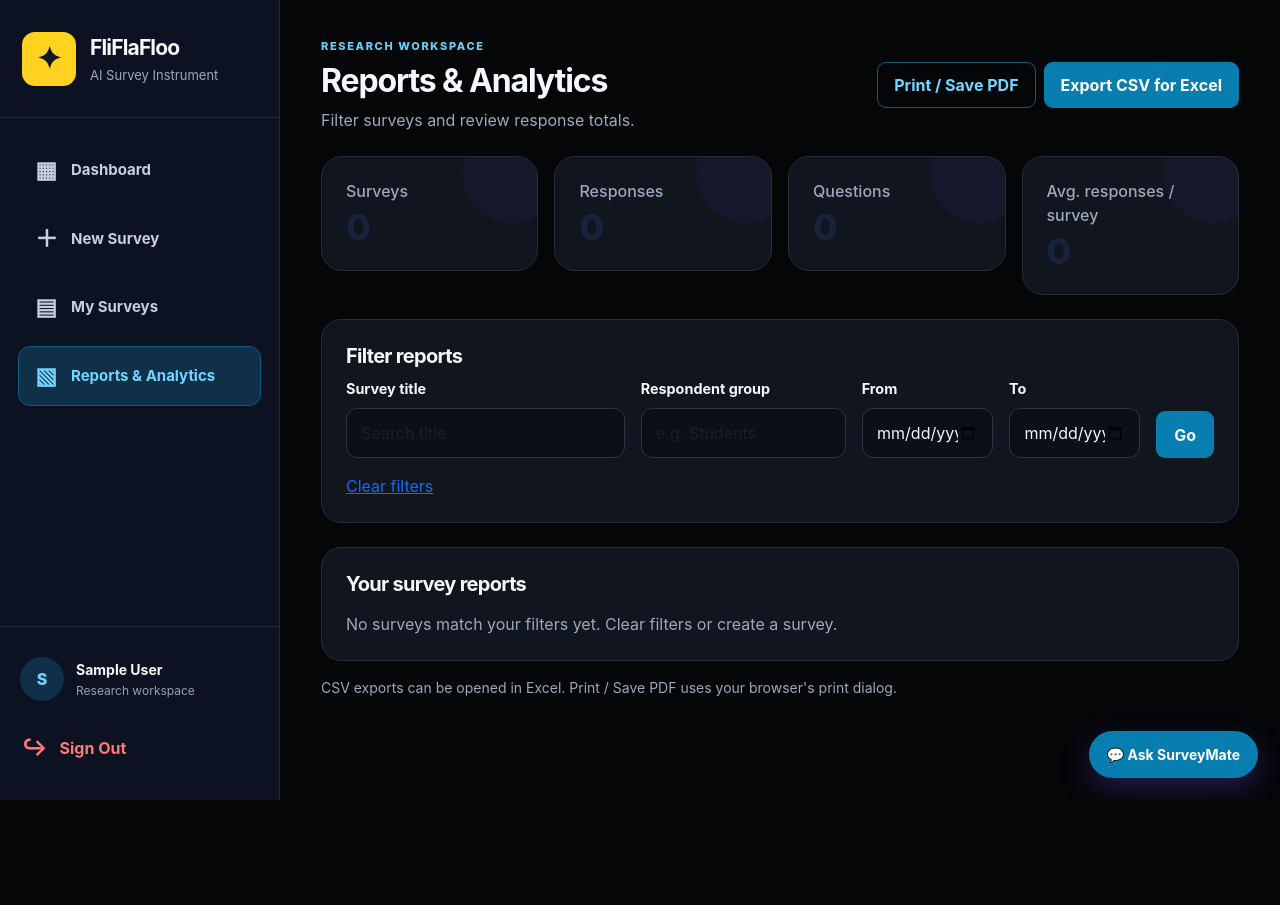
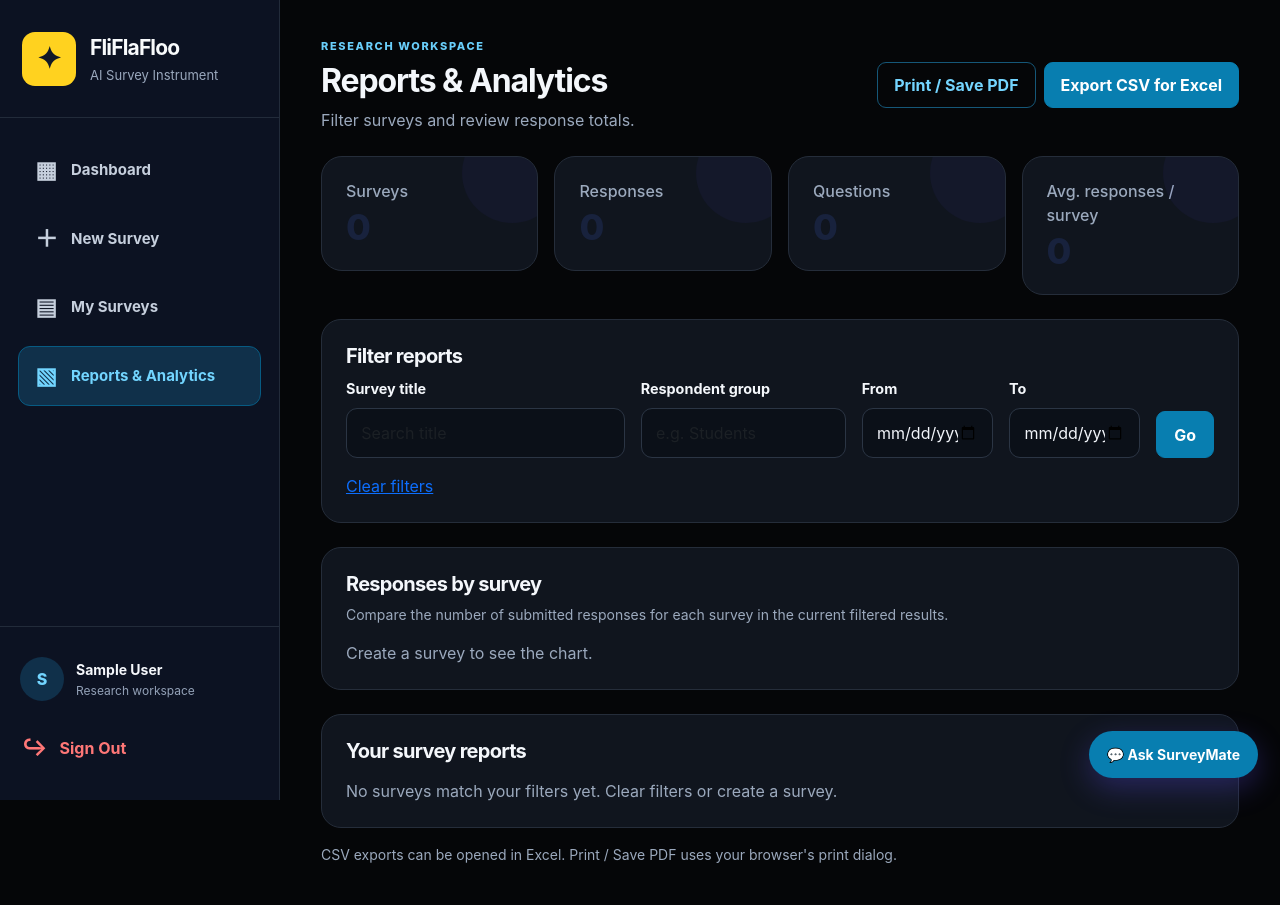
Before and after one commit to myhkaong-stack/FliFlaFloo, a Flask app: page /reports in a window 1280 px wide. Before the commit the page ends 800 px from the top, so only its background shows below. Run offline with Flask 3, Linux system fonts and the light colour scheme; the visitor is signed in with stand-in values (Sample User, id 1); some libraries are stand-ins or nearby versions.

Commit message:
Add survey comparison bar chart to reports

```diff
--- a/ai-survey-instrument/templates/reports.html
+++ b/ai-survey-instrument/templates/reports.html
@@ -19,6 +19,27 @@
 <div class="col-md-2"><label class="form-label" for="end_date">To</label><input class="form-control" type="date" id="end_date" name="end_date" value="{{ end_date }}"></div>
 <div class="col-md-1 d-grid"><button class="btn btn-primary" type="submit">Go</button></div><div class="col-12"><a href="{{ url_for('reports') }}">Clear filters</a></div>
 </form></div></div>
+<div class="card border-0 shadow-sm mb-4">
+  <div class="card-body p-4">
+    <h2 class="h5 fw-bold">Responses by survey</h2>
+    <p class="small text-secondary">Compare the number of submitted responses for each survey in the current filtered results.</p>
+    {% if survey_summaries %}<div style="height:320px"><canvas id="surveyResponsesChart" aria-label="Bar chart comparing responses by survey"></canvas></div>{% else %}<p class="text-secondary mb-0">Create a survey to see the chart.</p>{% endif %}
+  </div>
+</div>
+<script src="https://cdn.jsdelivr.net/npm/chart.js@4.4.4/dist/chart.umd.min.js"></script>
+<script>
+document.addEventListener("DOMContentLoaded", function () {
+  const canvas = document.getElementById("surveyResponsesChart");
+  if (!canvas) return;
+  const labels = {{ survey_summaries|map(attribute='survey.title')|list|tojson }};
+  const counts = {{ survey_summaries|map(attribute='responses')|list|tojson }};
+  new Chart(canvas, {
+    type: "bar",
+    data: {labels: labels, datasets: [{label: "Responses", data: counts, backgroundColor: "#5b6ee1", borderRadius: 6}]},
+    options: {responsive: true, maintainAspectRatio: false, scales: {y: {beginAtZero: true, ticks: {precision: 0}}}, plugins: {legend: {display: false}}}
+  });
+});
+</script>
 <div class="card border-0 shadow-sm"><div class="card-body p-4"><h2 class="h5 fw-bold mb-3">Your survey reports</h2>
 {% if survey_summaries %}<div class="table-responsive"><table class="table align-middle"><thead><tr><th>Survey</th><th>Type</th><th>Mode</th><th>Questions</th><th>Responses</th><th>Latest response</th><th></th></tr></thead><tbody>
 {% for item in survey_summaries %}<tr><td><strong>{{ item.survey.title }}</strong><div class="small text-secondary">{{ item.survey.language }}</div></td><td>{{ item.survey.interview_type }}</td><td>{{ item.survey.interview_mode }}</td><td>{{ item.questions }}</td><td>{{ item.responses }}</td><td>{{ item.latest_response.strftime('%Y-%m-%d') if item.latest_response else '—' }}</td><td><a class="btn btn-sm btn-outline-primary" href="{{ url_for('analytics', survey_id=item.survey.id) }}">View analytics</a></td></tr>{% endfor %}
```
